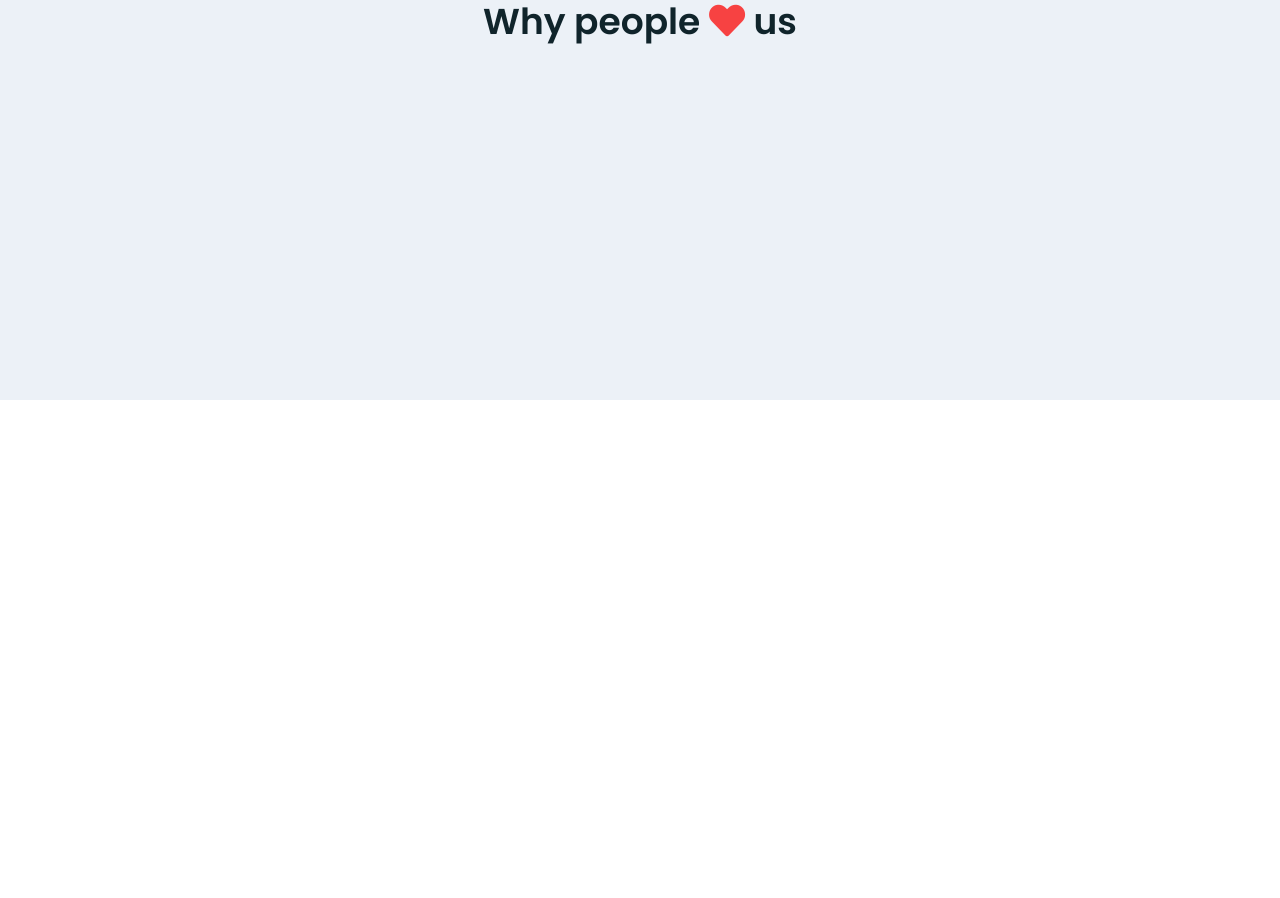
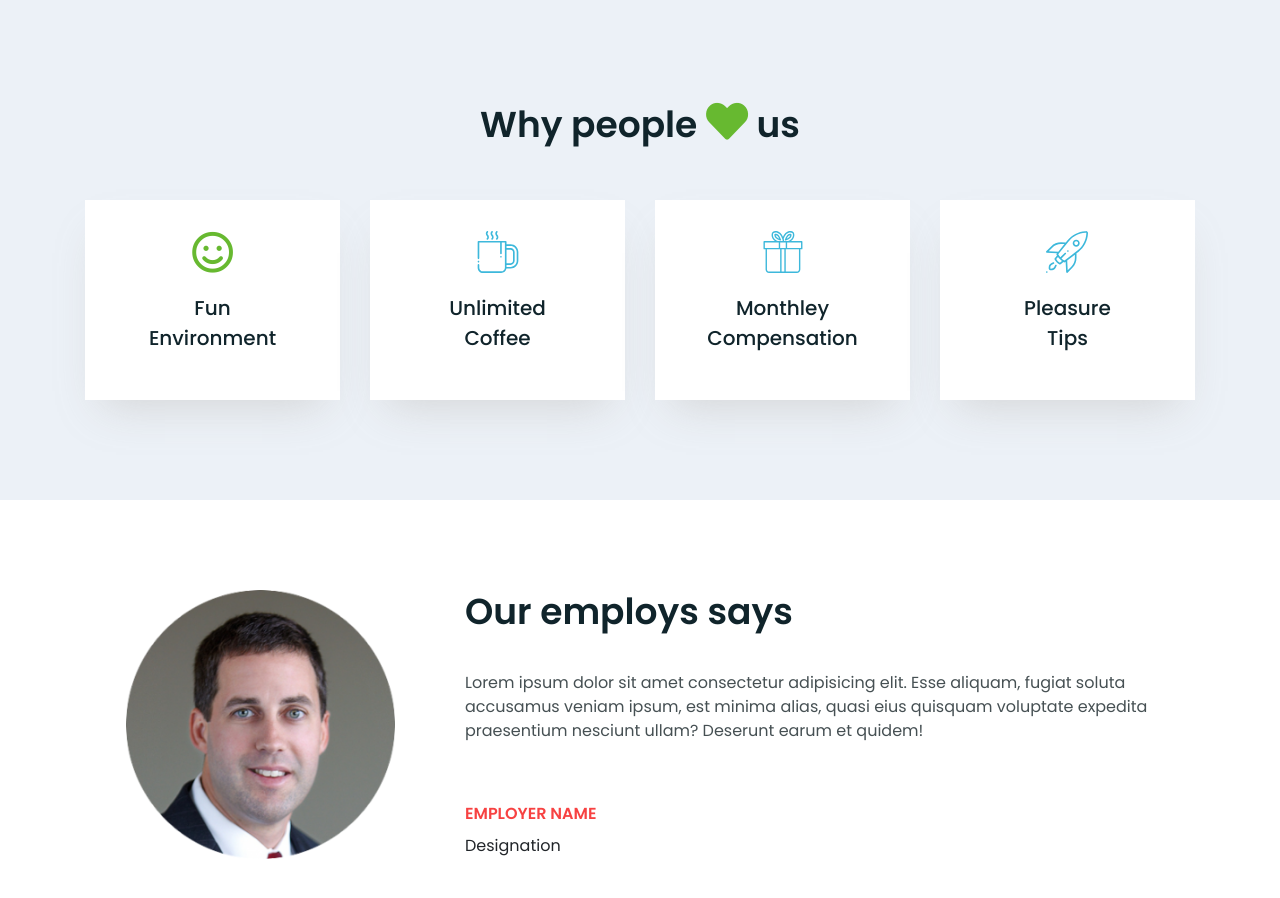
Before and after one commit to Igora229/career, a plain HTML site: page index.html in a window 1280 px wide. Before the commit the page ends 800 px from the top, so only its background shows below. Drawn offline with nearby package versions, Linux system fonts and the light colour scheme.

Commit message:
block complete

```diff
--- a/index.html
+++ b/index.html
@@ -16,12 +16,29 @@
             <div class="container">
                 <div class="row">
                     <div class="col-12">
-                        <h3>Why people <i class="fas fa-heart"></i> us</h3>
+                        <h3>Why people <i class="fas fa-heart" id="hover"></i> us</h3>
                     </div>
                 </div>
                 <div class="row">
                     <div class="col-xl-3 col-md-6 col-sm-12">
-
+                        <div class="item">
+                            <p><i class="far fa-smile" id="hover"></i><br>Fun<br> Environment</p>
+                        </div>
+                    </div>
+                    <div class="col-xl-3 col-md-6 col-sm-12">
+                        <div class="item">
+                            <p><img src="svg/coffee.svg" alt=""><br>Unlimited<br> Coffee</p>
+                        </div>
+                    </div>
+                    <div class="col-xl-3 col-md-6 col-sm-12">
+                        <div class="item">
+                            <p><img src="svg/gift.svg" alt=""><br>Monthley<br> Compensation</p>
+                        </div>
+                    </div>
+                    <div class="col-xl-3 col-md-6 col-sm-12">
+                        <div class="item">
+                            <p><img src="svg/startup.svg" alt=""><br>Pleasure<br> Tips</p>
+                        </div>
                     </div>
                 </div>
             </div>
@@ -29,7 +46,17 @@
         <div class="response">
             <div class="container">
                 <div class="row">
-
+                    <div class="col-xl-4 col-md-4 col-sm-12">
+                        <div class="image"></div>
+                    </div>
+                    <div class="col-xl-8 col-md-8 col-sm-12">
+                        <div class="description">
+                            <h3>Our employs says</h3>
+                            <p>Lorem ipsum dolor sit amet consectetur adipisicing elit. Esse aliquam, fugiat soluta accusamus veniam ipsum, est minima alias, quasi eius quisquam voluptate expedita praesentium nesciunt ullam? Deserunt earum et quidem!</p>
+                            <span class="colored">employer name</span>
+                            <span>Designation</span>
+                        </div>
+                    </div>
                 </div>
             </div>
         </div>
--- a/scss/_home.scss
+++ b/scss/_home.scss
@@ -1,19 +1,87 @@
 .about{
     .preferences{
         background-color: #ecf1f7;
-        height: 50vh;
         h3{
             text-align: center;
+            padding-top: 100px;
+            padding-bottom: 30px;
+        }
+        &:hover{
+            #hover{
+                color: #67b930;
+            }
         }
     }
     .response{
         background-color: #fff;
-        height: 50vh;
+        padding: 90px 0;
+        .col-sm-12{
+            .image{
+                margin: 0 auto 30px auto;
+            }
+        }
+        @media screen and (max-width: 768px){
+            .description{
+                text-align: center;
+            }
+        }
+        .image{
+            max-width: 269px;
+            height: 272px;
+            background-image: url(../about_img/pearson.png);
+            background-size: contain;
+            background-repeat: no-repeat;
+        }
+        .description{
+            p{
+                font-family: 'Poppins', sans-serif;
+                font-size: 16px;
+                font-weight: 400;
+                color: #465053;
+                padding: 30px 0;
+                margin-bottom: 25px;
+            }
+            span{
+                display: block;
+                line-height: 2;
+                font-family: 'Poppins',sans-serif;
+            }
+            .colored{
+                color: #f74242;
+                text-transform: uppercase;
+                font-weight: 600;
+            }
+        }
     }
     h3{
         @include about_h3;
     }
     i{
         color: #f74242;
+        font-size: 42px;
+        padding-bottom: 20px;
+    }
+    .item{
+        height: 200px;
+        overflow: hidden;
+        background-color: #fff;
+        text-align: center;
+        display: flex;
+        align-items: center;
+        justify-content: center;
+        margin-bottom: 100px;
+        -webkit-box-shadow: 0px 22px 41px -17px rgba(204,204,204,0.79);
+        -moz-box-shadow: 0px 22px 41px -17px rgba(204,204,204,0.79);
+        box-shadow: 0px 22px 41px -17px rgba(204,204,204,0.79);
+        p{
+            color: #10242b;
+            font-size: 20px;
+            font-weight: 500;
+            font-family: 'Poppins', sans-serif;
+        }
+        img{
+            height:42px;
+            margin-bottom: 20px;
+        }
     }
 }
```
Also changed, not shown: about_img/pearson.png (added), scss/style.css, svg/coffee.svg (added), svg/gift.svg (added), svg/startup.svg (added), 1 other file.
